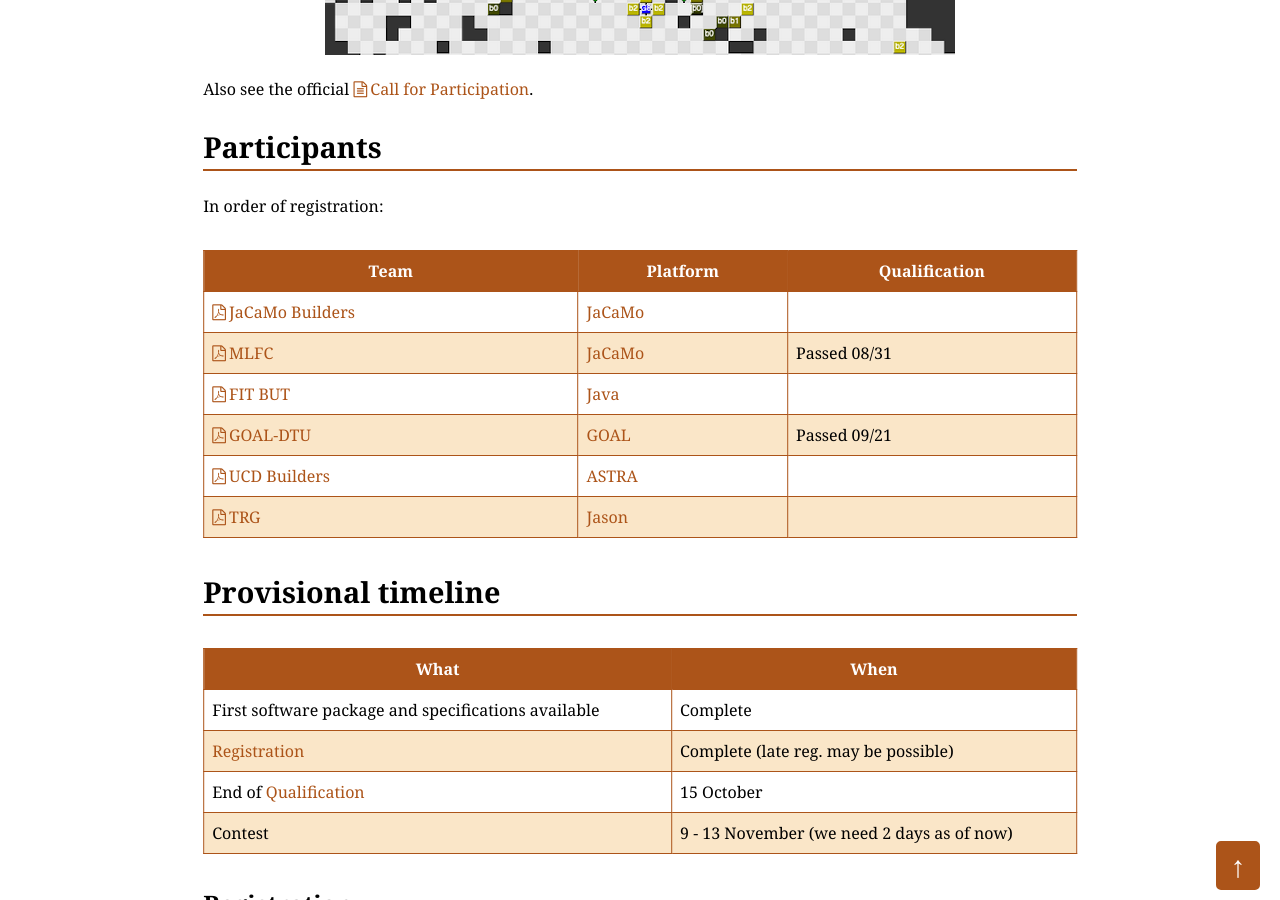
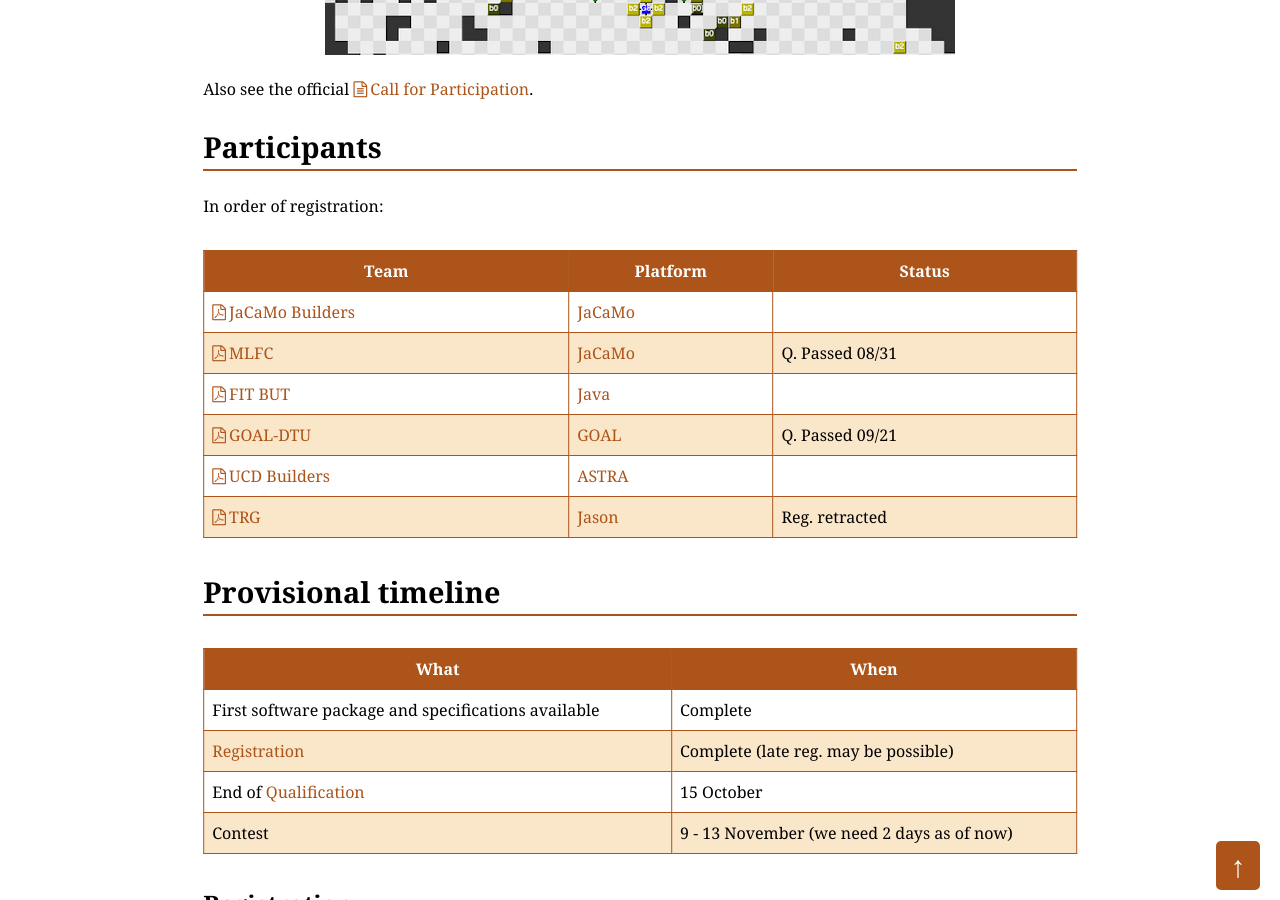
Before and after one commit to agentcontest/agentcontest.github.io, a Jekyll site: the page built from 2020/index.md, in a window 1280 px wide and 900 px high, scrolled down 798 px. Built offline with Jekyll 4.4.1, drawn with Linux system fonts in a browser that asks for light colours.

Commit message:
TRG retracted

```diff
--- a/2020/index.md
+++ b/2020/index.md
@@ -22,14 +22,14 @@ Participants
 
 In order of registration:
 
-Team | Platform | Qualification
+Team | Platform | Status
 --- | ---
 [JaCaMo Builders](registrations/JaCaMo_Builders.pdf) | [JaCaMo](http://jacamo.sourceforge.net/) |
-[MLFC](registrations/MLFC.pdf) | [JaCaMo](http://jacamo.sourceforge.net/) | Passed 08/31
+[MLFC](registrations/MLFC.pdf) | [JaCaMo](http://jacamo.sourceforge.net/) | Q. Passed 08/31
 [FIT BUT](registrations/FIT_BUT.pdf) | [Java](https://www.java.com/) |
-[GOAL-DTU](registrations/GOAL-DTU.pdf) | [GOAL](https://goalapl.atlassian.net/wiki/) | Passed 09/21
+[GOAL-DTU](registrations/GOAL-DTU.pdf) | [GOAL](https://goalapl.atlassian.net/wiki/) | Q. Passed 09/21
 [UCD Builders](registrations/UCD_Builders.pdf) | [ASTRA](http://astralanguage.com/) |
-[TRG](registrations/TRG.pdf) | [Jason](http://jason.sourceforge.net/wp/) |
+[TRG](registrations/TRG.pdf) | [Jason](http://jason.sourceforge.net/wp/) | Reg. retracted
 
 Provisional timeline
 --------------------
```
